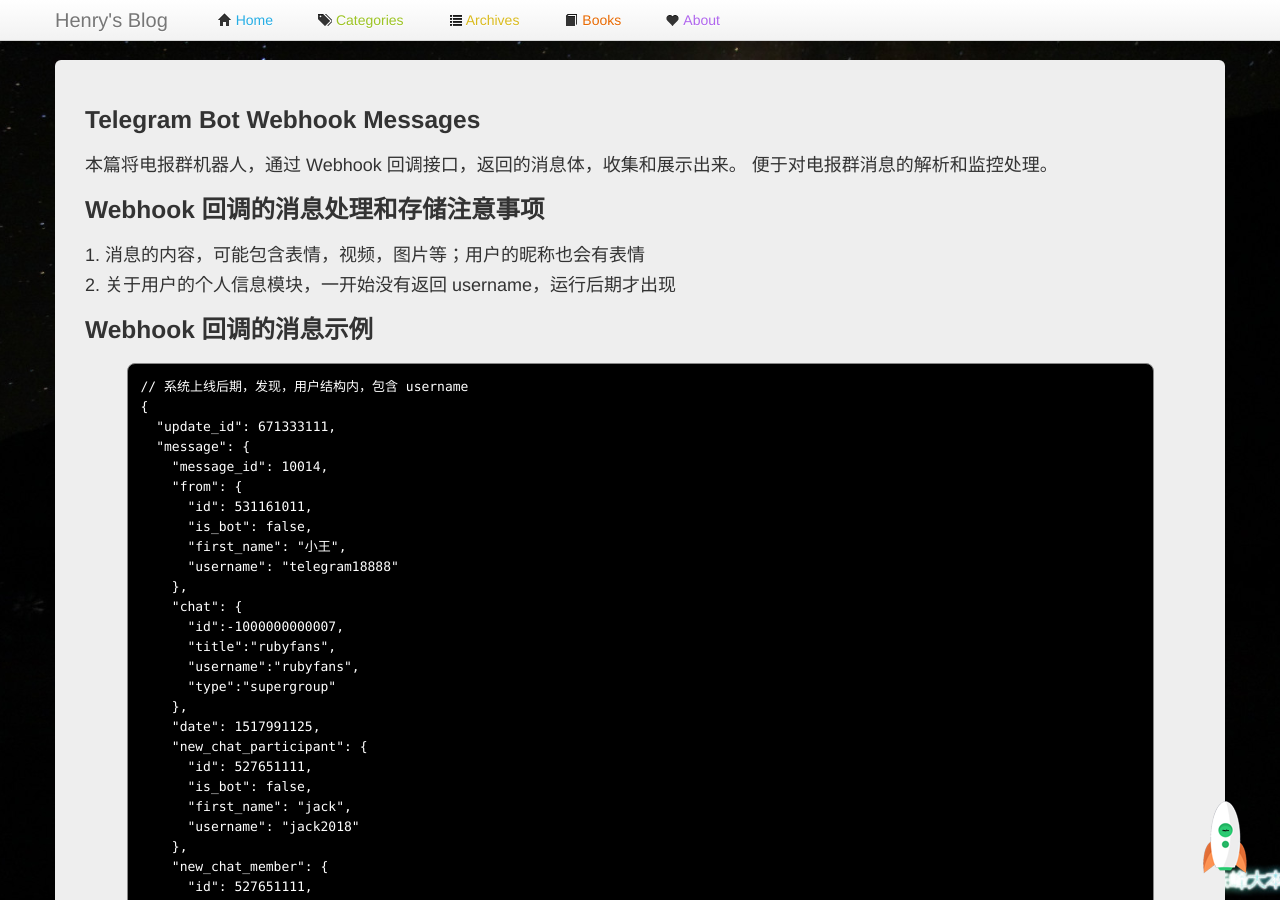
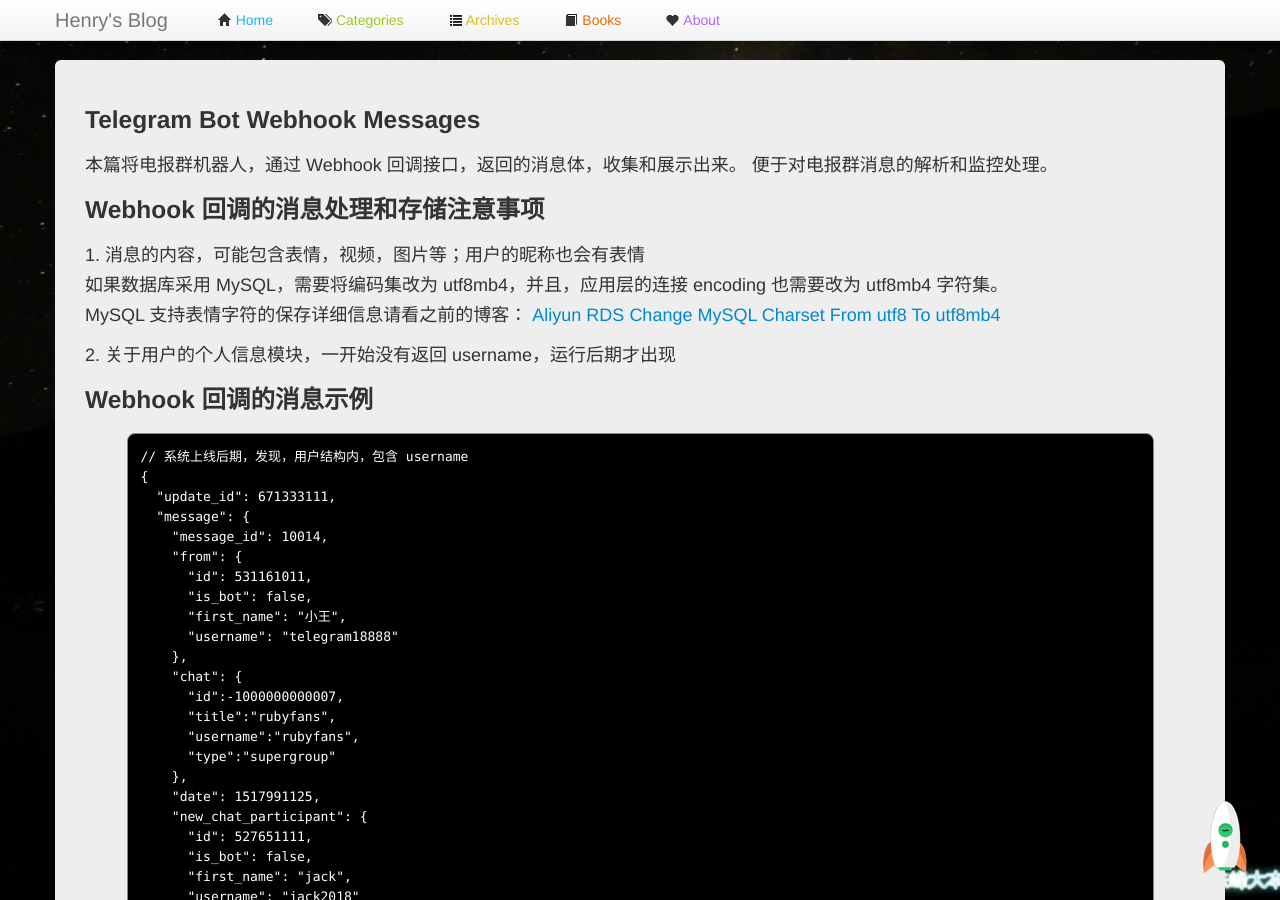
Before and after one commit to manageyp/manageyp.github.com, a Jekyll site: the page built from _posts/2018-02-08-telegram-bot-webhook-messages.html, in a window 1280 px wide and 900 px high. Built offline with Jekyll 4.4.1, drawn with Linux system fonts in a browser that asks for light colours; comment, search, counter and statistics services are not loaded.

Commit message:
[Change] telegram-bot-webhook-messages

```diff
--- a/_posts/2018-02-08-telegram-bot-webhook-messages.html
+++ b/_posts/2018-02-08-telegram-bot-webhook-messages.html
@@ -15,6 +15,11 @@ record_on: 2018-02-08
 <h3>Webhook 回调的消息处理和存储注意事项</h3>
 <p>
   1. 消息的内容，可能包含表情，视频，图片等；用户的昵称也会有表情<br>
+  如果数据库采用 MySQL，需要将编码集改为 utf8mb4，并且，应用层的连接 encoding 也需要改为 utf8mb4 字符集。<br>
+  MySQL 支持表情字符的保存详细信息请看之前的博客：
+  <a href="http://manageyp.github.io/ruby-on-rails/2015/03/05/aliyun-rds-change-mysql-charset-from-utf8-to-utf8mb4.html">Aliyun RDS Change MySQL Charset From utf8 To utf8mb4</a>
+</p>
+<p>
   2. 关于用户的个人信息模块，一开始没有返回 username，运行后期才出现
 </p>
 
```
